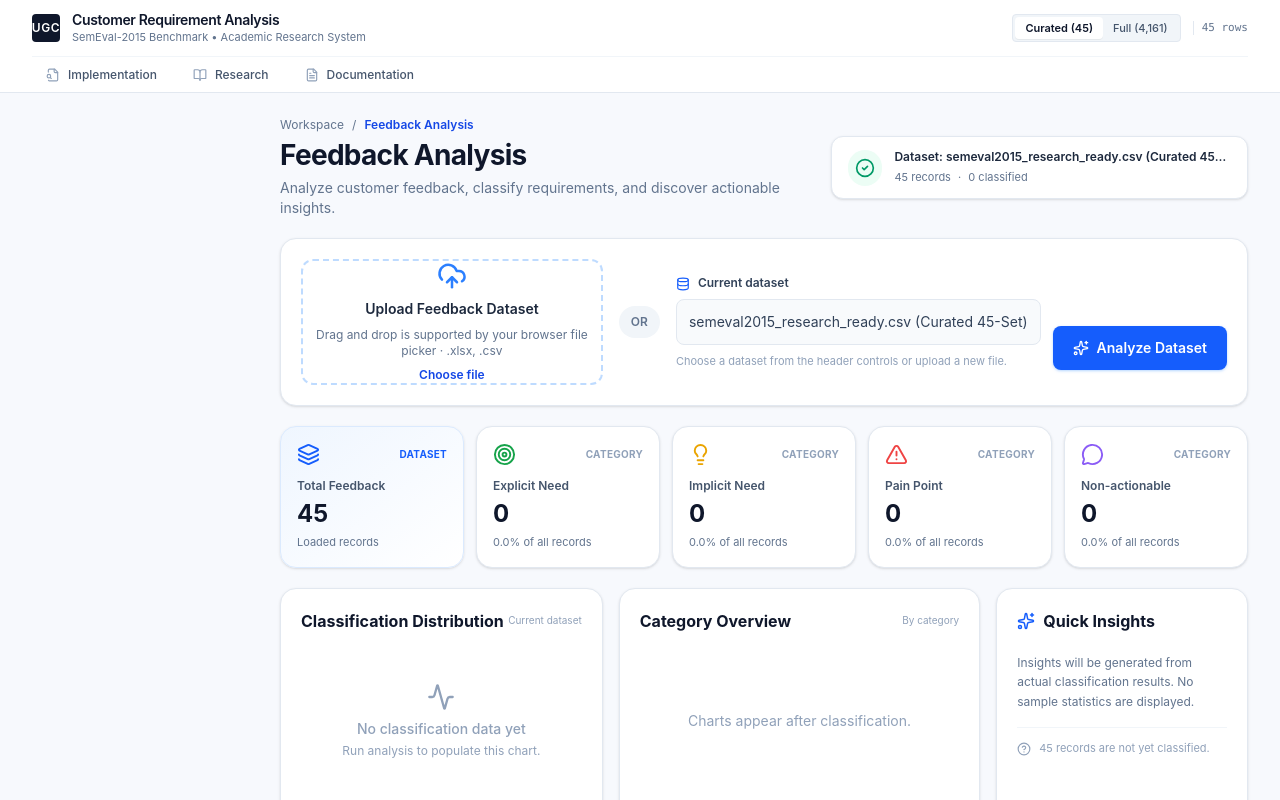
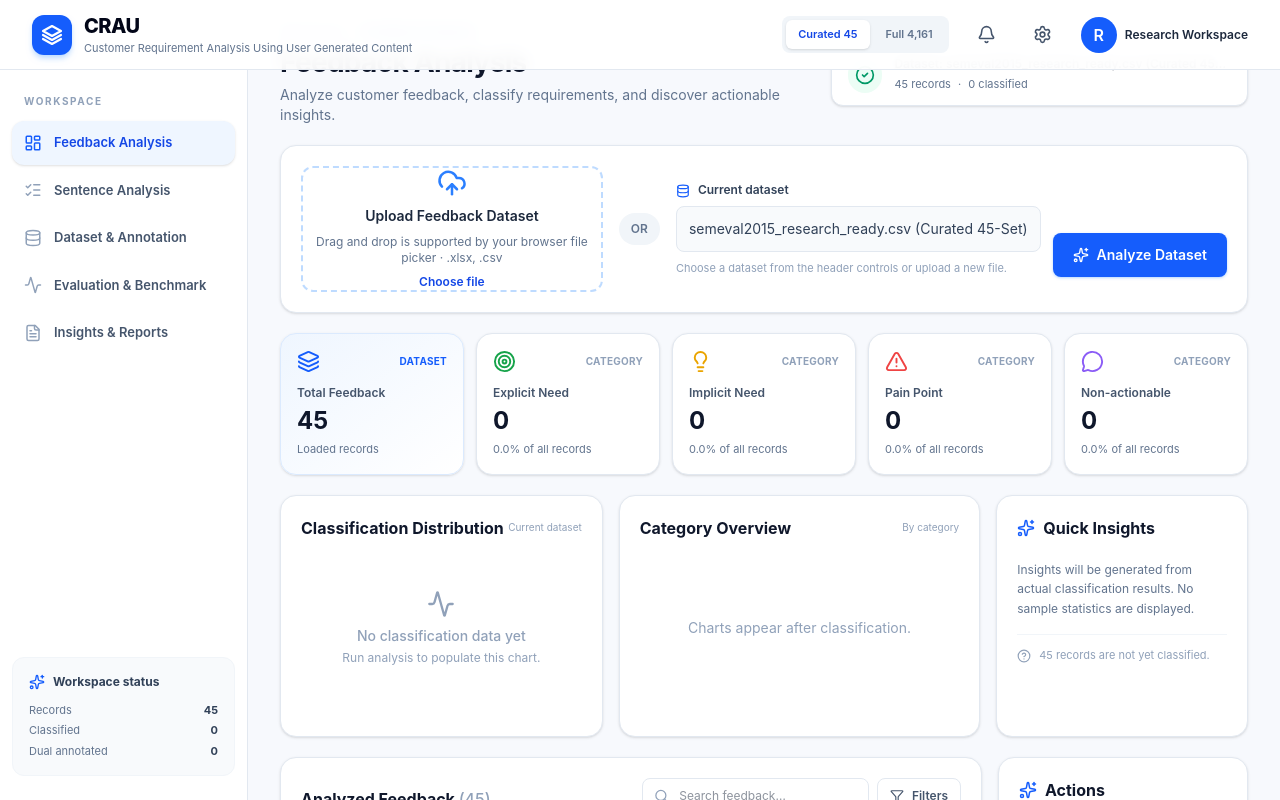
Before and after one commit to rishuawasthi/customer-requirement-analysis-using-ugc, a React (Vite) app: page / in a window 1280 px wide. Shown: the top 800 px of the page. Built offline with nearby package versions, Linux system fonts and the light colour scheme.

Commit message:
feat(ui): add modern CRAU sidebar navigation

```diff
--- a/src/components/Navbar.tsx
+++ b/src/components/Navbar.tsx
@@ -1,11 +1,9 @@
 import React from 'react';
 import {
-  FileSearch,
-  BookOpen,
-  FileText
+  Activity, Bell, BookOpen, Database, FileText, LayoutDashboard, ListChecks, Settings, Sparkles
 } from 'lucide-react';
 
-export type ActiveTab = 'implementation' | 'research' | 'documentation';
+export type ActiveTab = 'dashboard' | 'implementation' | 'annotation' | 'research' | 'documentation';
 
 interface NavbarProps {
   activeTab: ActiveTab;
@@ -18,107 +16,38 @@ interface NavbarProps {
 }
 
 export const Navbar: React.FC<NavbarProps> = ({
-  activeTab,
-  setActiveTab,
-  recordCount,
-  classifiedCount,
-  annotatedCount = 0,
-  sourceName = '',
-  onQuickSwitchDataset
+  activeTab, setActiveTab, recordCount, classifiedCount, annotatedCount = 0,
+  sourceName = '', onQuickSwitchDataset
 }) => {
-  const tabs = [
-    { id: 'implementation' as ActiveTab, label: 'Implementation', icon: FileSearch },
-    { id: 'research' as ActiveTab, label: 'Research', icon: BookOpen, badge: annotatedCount > 0 ? `${annotatedCount} annotated` : undefined },
-    { id: 'documentation' as ActiveTab, label: 'Documentation', icon: FileText }
+  const links = [
+    { id: 'dashboard' as ActiveTab, label: 'Feedback Analysis', icon: LayoutDashboard },
+    { id: 'implementation' as ActiveTab, label: 'Sentence Analysis', icon: ListChecks },
+    { id: 'annotation' as ActiveTab, label: 'Dataset & Annotation', icon: Database },
+    { id: 'research' as ActiveTab, label: 'Evaluation & Benchmark', icon: Activity },
+    { id: 'documentation' as ActiveTab, label: 'Insights & Reports', icon: FileText }
   ];
+  const isFull = sourceName.toLowerCase().includes('full') || recordCount > 500;
 
-  const isFullActive = sourceName.includes('full') || recordCount > 500;
-
-  return (
-    <header className="bg-white border-b border-slate-200 sticky top-0 z-20">
-      <div className="max-w-7xl mx-auto px-4 sm:px-6 lg:px-8">
-        <div className="flex items-center justify-between h-14">
-          {/* Project Title and Academic Identifier */}
-          <div className="flex items-center space-x-3">
-            <div className="w-7 h-7 rounded bg-slate-900 text-white flex items-center justify-center font-semibold text-xs tracking-wider">
-              UGC
-            </div>
-            <div>
-              <div className="text-sm font-semibold text-slate-900 tracking-tight leading-tight">
-                Customer Requirement Analysis
-              </div>
-              <div className="text-[11px] text-slate-500 hidden sm:block">
-                SemEval-2015 Benchmark • Academic Research System
-              </div>
-            </div>
-          </div>
-
-          {/* Global Dataset Toolbar & Navigation */}
-          <div className="flex items-center space-x-3">
-            {onQuickSwitchDataset && (
-              <div className="flex items-center bg-slate-100 p-0.5 rounded border border-slate-200 text-xs">
-                <button
-                  type="button"
-                  onClick={() => onQuickSwitchDataset('curated')}
-                  className={`px-2.5 py-1 rounded text-[11px] font-medium transition-colors ${
-                    !isFullActive
-                      ? 'bg-white text-slate-900 shadow-2xs font-semibold'
-                      : 'text-slate-600 hover:text-slate-900'
-                  }`}
-                  title="Switch to Curated 45-Record Presentation Dataset"
-                >
-                  Curated (45)
-                </button>
-                <button
-                  type="button"
-                  onClick={() => onQuickSwitchDataset('full')}
-                  className={`px-2.5 py-1 rounded text-[11px] font-medium transition-colors ${
-                    isFullActive
-                      ? 'bg-white text-slate-900 shadow-2xs font-semibold'
-                      : 'text-slate-600 hover:text-slate-900'
-                  }`}
-                  title="Switch to Full 4,161-Row SemEval-2015 Benchmark"
-                >
-                  Full (4,161)
-                </button>
-              </div>
-            )}
-
-            <div className="hidden md:flex items-center space-x-2 text-xs text-slate-500 pl-2 border-l border-slate-200 font-mono text-[11px]">
-              <span>{recordCount.toLocaleString()} rows</span>
-            </div>
-          </div>
-        </div>
-
-        {/* 3 Main Target Tabs */}
-        <nav className="flex space-x-2 border-t border-slate-100 py-1 -mb-px">
-          {tabs.map(tab => {
-            const Icon = tab.icon;
-            const isActive = activeTab === tab.id;
-            return (
-              <button
-                key={tab.id}
-                onClick={() => setActiveTab(tab.id)}
-                className={`flex items-center space-x-2 px-3.5 py-1.5 text-xs font-medium rounded transition-colors ${
-                  isActive
-                    ? 'bg-slate-900 text-white font-semibold shadow-2xs'
-                    : 'text-slate-600 hover:text-slate-900 hover:bg-slate-100'
-                }`}
-              >
-                <Icon className={`w-3.5 h-3.5 ${isActive ? 'text-white' : 'text-slate-400'}`} />
-                <span>{tab.label}</span>
-                {tab.badge && (
-                  <span className={`px-1.5 py-0.2 text-[10px] rounded font-mono ${
-                    isActive ? 'bg-slate-800 text-slate-200' : 'bg-slate-100 text-slate-600'
-                  }`}>
-                    {tab.badge}
-                  </span>
-                )}
-              </button>
-            );
-          })}
-        </nav>
+  return <>
+    <header className="fixed top-0 inset-x-0 z-40 h-[70px] bg-white/95 backdrop-blur border-b border-slate-200 flex items-center justify-between px-5 sm:px-8">
+      <div className="flex items-center gap-3 min-w-0">
+        <div className="w-10 h-10 rounded-xl bg-blue-600 text-white flex items-center justify-center shadow-md shadow-blue-200"><LayersBrand/></div>
+        <div className="min-w-0"><div className="text-xl font-extrabold tracking-tight text-slate-950">CRAU</div><div className="text-[11px] text-slate-500 truncate hidden sm:block">Customer Requirement Analysis Using User Generated Content</div></div>
+      </div>
+      <div className="flex items-center gap-3 sm:gap-5">
+        {onQuickSwitchDataset && <div className="hidden md:flex items-center rounded-lg bg-slate-100 p-1 gap-1"><button onClick={()=>onQuickSwitchDataset('curated')} className={`px-3 py-1.5 rounded-md text-[11px] font-semibold ${!isFull?'bg-white text-blue-700 shadow-sm':'text-slate-500'}`}>Curated 45</button><button onClick={()=>onQuickSwitchDataset('full')} className={`px-3 py-1.5 rounded-md text-[11px] font-semibold ${isFull?'bg-white text-blue-700 shadow-sm':'text-slate-500'}`}>Full 4,161</button></div>}
+        <button className="hidden sm:grid w-9 h-9 place-items-center rounded-full hover:bg-slate-100 text-slate-600" aria-label="Notifications"><Bell size={19}/></button>
+        <button className="hidden sm:grid w-9 h-9 place-items-center rounded-full hover:bg-slate-100 text-slate-600" aria-label="Settings"><Settings size={19}/></button>
+        <div className="flex items-center gap-2"><div className="w-9 h-9 rounded-full bg-blue-600 text-white grid place-items-center font-semibold">R</div><span className="hidden sm:block text-xs font-semibold text-slate-800">Research Workspace</span></div>
       </div>
     </header>
-  );
+    <aside className="fixed z-30 top-[70px] bottom-0 left-0 hidden lg:flex w-[248px] flex-col bg-white border-r border-slate-200 px-3 py-6">
+      <p className="px-3 mb-3 text-[10px] uppercase tracking-[.16em] font-bold text-slate-400">Workspace</p>
+      <nav className="space-y-1">{links.map(link=>{const Icon=link.icon;const active=activeTab===link.id;return <button key={link.id} onClick={()=>setActiveTab(link.id)} className={`w-full flex items-center gap-3 px-3 py-3 rounded-xl text-left text-[13px] font-semibold transition ${active?'bg-blue-50 text-blue-700 shadow-sm':'text-slate-600 hover:bg-slate-50 hover:text-slate-900'}`}><Icon size={18} className={active?'text-blue-600':'text-slate-400'}/>{link.label}</button>})}</nav>
+      <div className="mt-auto rounded-xl bg-slate-50 border border-slate-100 p-4"><div className="flex items-center gap-2 text-slate-700"><Sparkles size={16} className="text-blue-600"/><span className="text-xs font-bold">Workspace status</span></div><div className="mt-3 flex justify-between text-[11px] text-slate-500"><span>Records</span><strong className="text-slate-700">{recordCount.toLocaleString()}</strong></div><div className="mt-1 flex justify-between text-[11px] text-slate-500"><span>Classified</span><strong className="text-slate-700">{classifiedCount.toLocaleString()}</strong></div><div className="mt-1 flex justify-between text-[11px] text-slate-500"><span>Dual annotated</span><strong className="text-slate-700">{annotatedCount.toLocaleString()}</strong></div></div>
+    </aside>
+    <div className="lg:hidden fixed z-30 bottom-0 inset-x-0 bg-white border-t border-slate-200 px-1 py-2 flex justify-around">{links.slice(0,4).map(link=>{const Icon=link.icon;return <button key={link.id} onClick={()=>setActiveTab(link.id)} className={`flex flex-col items-center gap-1 px-2 py-1 text-[9px] font-semibold ${activeTab===link.id?'text-blue-600':'text-slate-500'}`}><Icon size={18}/>{link.label.split(' ')[0]}</button>})}</div>
+  </>;
 };
+
+const LayersBrand = () => <svg viewBox="0 0 24 24" width="24" height="24" fill="none" stroke="currentColor" strokeWidth="2.2" strokeLinecap="round" strokeLinejoin="round"><path d="m12 3 9 5-9 5-9-5 9-5Z"/><path d="m3 12 9 5 9-5M3 16l9 5 9-5"/></svg>;
```
